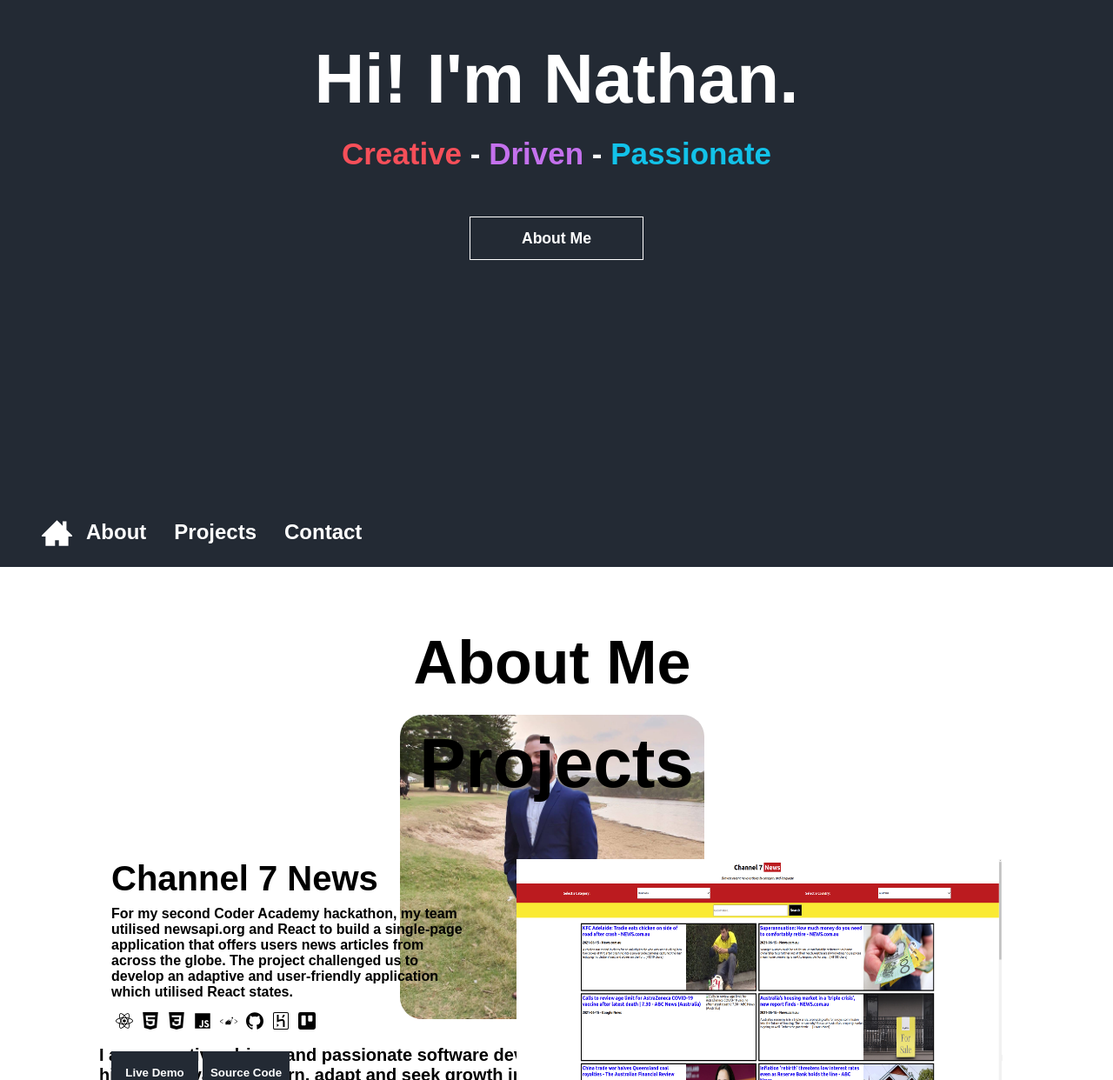
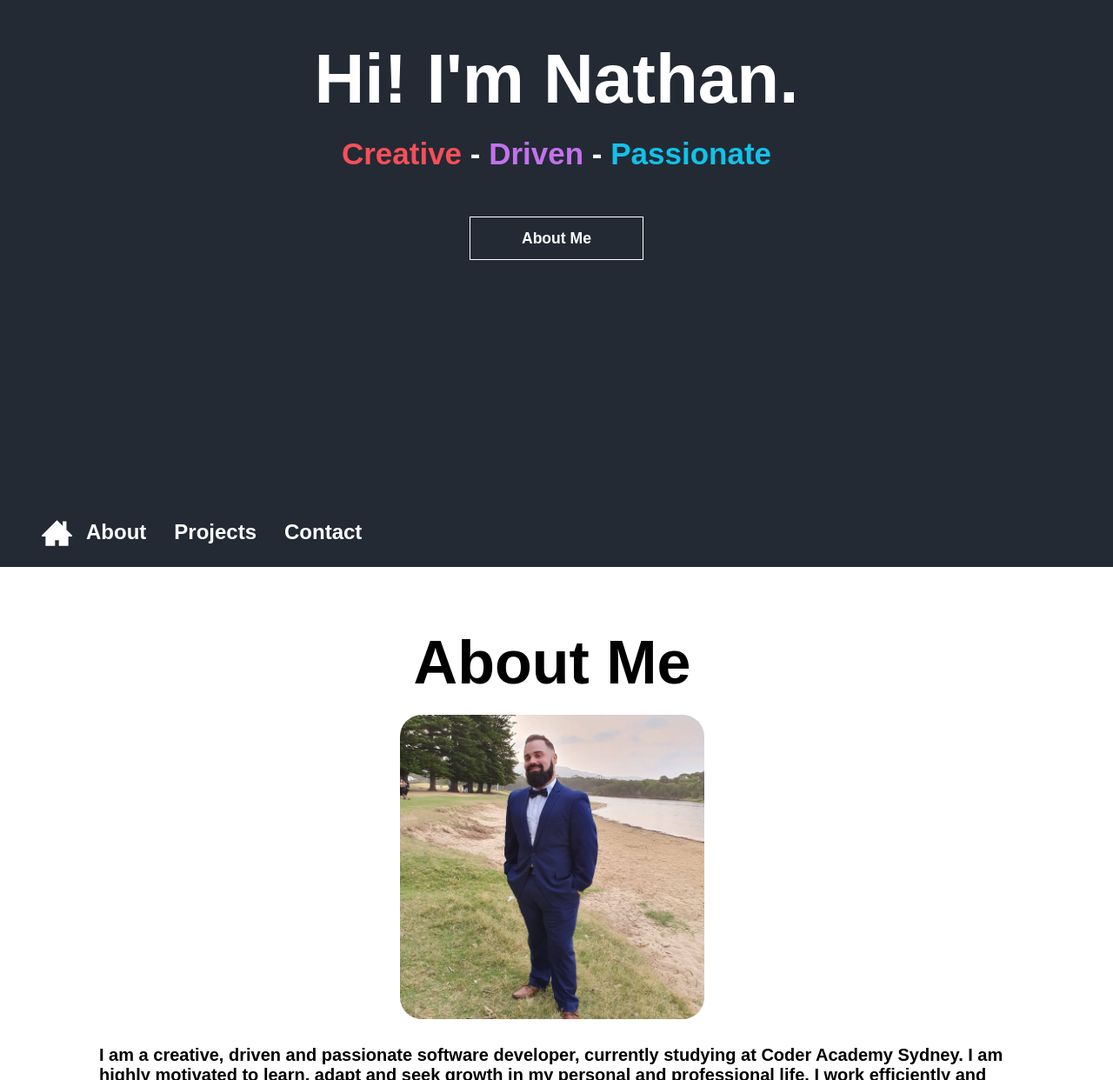
Before and after one commit to NJBLAGA/Portfolio-V2, a React (Create React App) app: page / in a window 1280 px wide. Shown: the part 228-1470 px from the top of the page at 87% size. Built offline with nearby package versions, Linux system fonts and the light colour scheme.

Commit message:
fixed screen bug for small laptops/devices

```diff
--- a/src/components/styled-components/About.js
+++ b/src/components/styled-components/About.js
@@ -1,83 +1,54 @@
 import styled from "styled-components";
 
 export const AboutContainer = styled.div`
-  height: 140vh;
+  height: 80vh;
   width: 100%;
   color: black;
   padding: 70px 0;
 
   /* Extra small devices (phones, 600px and down) */
   @media only screen and (max-width: 320px) {
-    height: 200vh;
+    height: 210vh;
+  }
+
+  /* * Extra small devices (phones, 600px and down) */
+  @media only screen and (min-width: 360px) {
+    height: 145vh;
+  }
+
+  /* * Extra small devices (phones, 600px and down) */
+  @media only screen and (min-width: 375px) {
+    height: 135vh;
   }
 
   /* Extra small devices (phones, 600px and down) */
-  @media only screen and (min-width: 375px) {
-    height: 130vh;
+  @media only screen and (min-width: 411px) {
+    height: 120vh;
   }
 
   /* Extra small devices (phones, 600px and down) */
-  @media only screen and (min-height: 812px) {
-    height: 110vh;
-  }
-
-  /* Extra small devices (phones, 600px and down) */
-  @media only screen and (min-height: 731px) {
-    height: 115vh;
-  }
-
-  /* Extra small devices (phones, 600px and down) */
-  @media only screen and (min-height: 823px) {
-    height: 105vh;
-  }
-
-  @media screen and (max-width: 768px) {
-    padding: 40px 0;
-  }
-
-  /* Medium devices (landscape tablets, 768px and up) */
-  @media only screen and (min-width: 540px) {
-    height: 100vh;
-  }
-
-  /* Medium devices (landscape tablets, 768px and up) */
   @media only screen and (min-width: 768px) {
     height: 100vh;
   }
 
-  /* Large devices (laptops/desktops, 992px and up) */
+  /* Extra small devices (phones, 600px and down) */
   @media only screen and (min-width: 900px) {
+    height: 75vh;
+  }
+
+  /* Extra small devices (phones, 600px and down) */
+  @media only screen and (min-width: 900px) and (min-height: 600px) {
     height: 170vh;
   }
 
-  /* Medium devices (landscape tablets, 768px and up) */
-  @media only screen and (min-width: 1024px) {
+  /* Extra small devices (phones, 600px and down) */
+  @media only screen and (min-width: 900px) and (min-height: 700px) {
     height: 80vh;
   }
 
-  /* Medium devices (landscape tablets, 768px and up) */
-  @media only screen and (min-width: 1100px) {
-    height: 125vh;
-  }
-
-  /* Medium devices (landscape tablets, 768px and up) */
-  @media only screen and (min-width: 1200px) {
-    height: 115vh;
-  }
-
-  /* Medium devices (landscape tablets, 768px and up) */
-  @media only screen and (min-width: 1200px) {
-    height: 0vh;
-  }
-
-  /* Medium devices (landscape tablets, 768px and up) */
-  @media only screen and (min-width: 1400px) {
-    height: 80vh;
-  }
-
-  /* Medium devices (landscape tablets, 768px and up) */
-  @media only screen and (min-width: 1550px) {
-    height: 80vh;
+  /* Extra small devices (phones, 600px and down) */
+  @media only screen and (min-width: 1000px) and (max-height: 700px) {
+    height: 140vh;
   }
 `;
 
```
